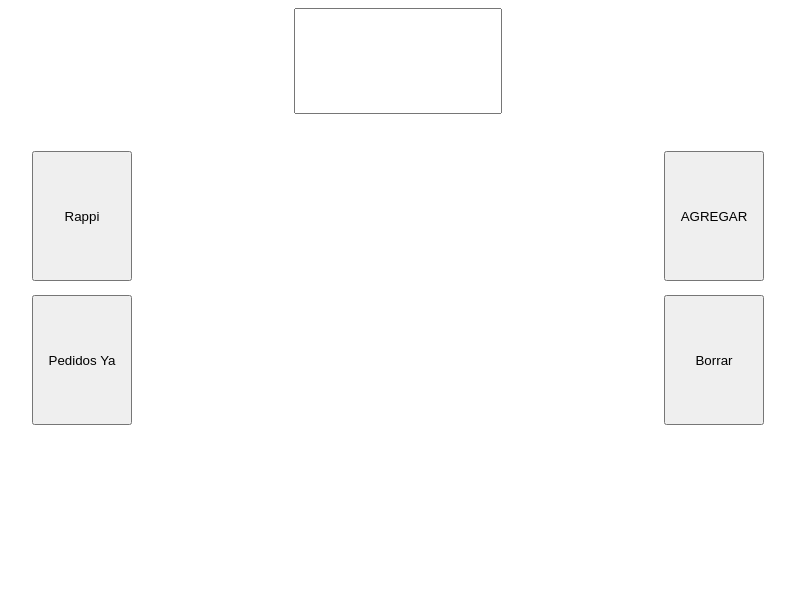
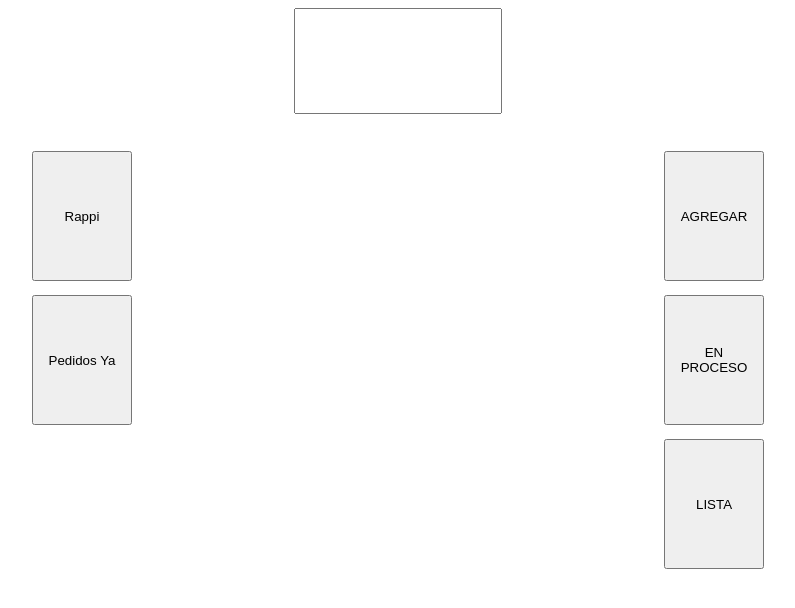
Before and after one commit to gonzaloairasca/estado-pedidos, a React (Create React App) app: page /formulario in a window 1280 px wide. Shown: the top 608 px of the page, without its empty margins (242-1037 px from the left). Built offline with nearby package versions, Linux system fonts and the light colour scheme.

Commit message:
commit con almacenamiento en proceso y listo

```diff
--- a/src/App.css
+++ b/src/App.css
@@ -40,7 +40,12 @@
   height: 130px;
   margin: 7px;
 }
-.btn-borrar {
+.btn-en-proceso {
+  width: 100px;
+  height: 130px;
+  margin: 7px;
+}
+.btn-lista {
   width: 100px;
   height: 130px;
   margin: 7px;
--- a/src/components/Formulario.js
+++ b/src/components/Formulario.js
@@ -24,8 +24,23 @@
     e.preventDefault();
     setInput("PEDIDOS YA = ");
   };
-  const borrar = (e) => {
+  const enProceso = async (e) => {
     e.preventDefault();
+    const docRef = await addDoc(collection(db, "ordenes-en-proceso"), {
+      info: input,
+      timestamps: serverTimestamp(),
+    });
+    console.log("Document written with ID: ", docRef.id);
+    setInput("");
+  };
+
+  const listas = async (e) => {
+    e.preventDefault();
+    const docRef = await addDoc(collection(db, "ordenes-listas"), {
+      info: input,
+      timestamps: serverTimestamp(),
+    });
+    console.log("Document written with ID: ", docRef.id);
     setInput("");
   };
 
@@ -61,8 +76,13 @@
               </button>
             </div>
             <div>
-              <button onClick={borrar} className="btn-borrar">
-                Borrar
+              <button onClick={enProceso} className="btn-en-proceso">
+                EN PROCESO
+              </button>
+            </div>
+            <div>
+              <button onClick={listas} className="btn-lista">
+                LISTA
               </button>
             </div>
           </div>
--- a/src/components/VistaEstado.js
+++ b/src/components/VistaEstado.js
@@ -13,6 +13,8 @@
 function VistaEstado() {
   const [ordenes, setOrdenes] = useState([]);
 
+  const [ordenesEnProceso, setordenesEnProceso] = useState([]);
+
   const traerDatos = async () => {
     const collectionRef = collection(db, "ordenes");
 
@@ -27,8 +29,23 @@
     });
   };
 
+  const traerOrdenesEnProceso = async () => {
+    const collectionRef = collection(db, "ordenes-en-proceso");
+
+    const q = query(collectionRef, orderBy("timestamps"));
+
+    const unsubscribe = onSnapshot(q, (querySnapshot) => {
+      const docs = [];
+      querySnapshot.forEach((doc) => {
+        docs.push({ ...doc.data(), id: doc.id });
+      });
+      setordenesEnProceso(docs);
+    });
+  };
+
   useEffect(() => {
     traerDatos();
+    traerOrdenesEnProceso();
   }, []);
   return ordenes.map((orden) => <div key={orden.id}>{orden.info}</div>);
 }
```
Also changed, not shown: src/components/Listas.js (added, +7 -0 lines), src/components/EnProceso.js (added).
